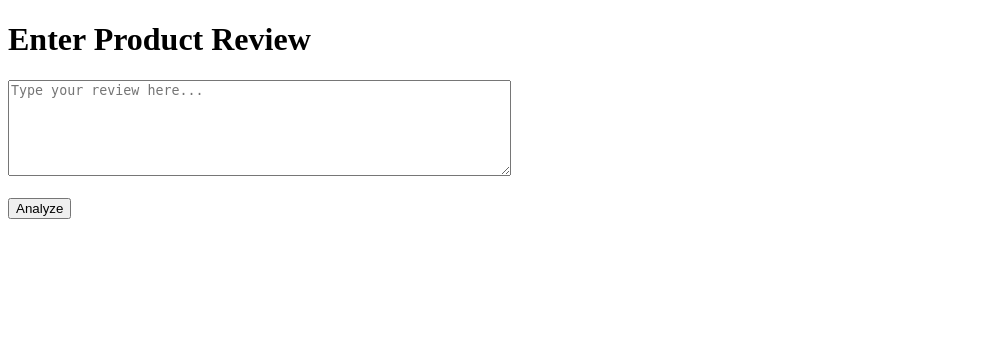
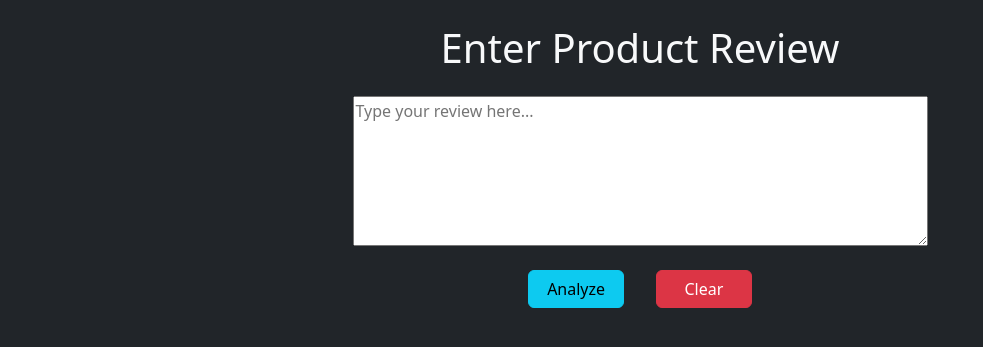
Before and after one commit to utkarshanik/Semantic_Analysis, a Flask app: page / in a window 1280 px wide. Shown: the top 347 px of the page, without its empty margins (0-983 px from the left). Run offline with Flask 3, Linux system fonts and the light colour scheme.

Commit message:
Modified the html Css

```diff
--- a/templates/index.html
+++ b/templates/index.html
@@ -2,31 +2,61 @@
 <html>
 <head>
     <title>Product Review Analyzer</title>
+    <link href="https://cdn.jsdelivr.net/npm/bootstrap@5.3.3/dist/css/bootstrap.min.css" rel="stylesheet">
+
 </head>
-<body>
-    <h1>Enter Product Review</h1>
-    <form method="POST">
-        <textarea name="review" rows="6" cols="60" placeholder="Type your review here...">{{ user_text }}</textarea><br><br>
-        <input type="submit" value="Analyze">
+<body class="bg-dark d-flex flex-column justify-content-between align-items-center ">
+
+    <h1 class="text-light m-4">Enter Product Review</h1>
+    <form method="POST"  onsubmit="showSpinner()">
+        <div class="d-flex flex-column justify-content-center align-items-center">
+            <textarea id="feedback" class="m-0" name="review" rows="6" cols="60" placeholder="Type your review here...">{{ user_text }}</textarea>
+            <div class="col-12 mb-2 mt-2 d-flex justify-content-center align-items-center">
+                <input class="col-2 m-3 btn btn-info" type="submit" value="Analyze">
+                <button class=" col-2 m-3 btn btn-danger" onclick="clearTextarea()">Clear</button>
+            </div>
+        </div>
     </form>
 
+    <div id="loadingSpinner" class="my-4 text-light d-none d-flex justify-content-center align-items-center flex-column">
+        <div class="spinner-border text-info" role="status">
+        <span class="visually-hidden">Loading...</span>
+        </div>
+        <p class="mt-1">Analyzing review...</p>
+    </div>
+
+ <div id="resultSection" class="text-center w-75">
     {% if overall %}
-        <h2> Overall Sentiment</h2>
-        <p>{{ overall.label }} (Confidence: {{ overall.score | round(2) }})</p>
+      <h2 class="text-light">Overall Sentiment</h2>
+      <p class="text-light ">{{ overall.label }} (Confidence: {{ overall.score | round(2) }})</p>
 
-        <h3> Positive Aspects:</h3>
-        <ul>
-            {% for aspect in positives %}
-                <li>{{ aspect }}</li>
-            {% endfor %}
-        </ul>
+      <h3 class="text-light mt-4">Positive Aspects</h3>
+      <div class="mb-1">
+        {% for aspect in positives %}
+          <span class="badge bg-success me-2 mb-2">{{ aspect }}</span>
+        {% endfor %}
+      </div>
 
-        <h3>Negative Aspects:</h3>
-        <ul>
-            {% for aspect in negatives %}
-                <li>{{ aspect }}</li>
-            {% endfor %}
-        </ul>
+      <h3 class="text-light mt-1">Negative Aspects</h3>
+      <div>
+        {% for aspect in negatives %}
+          <span class="badge bg-danger me-2 mb-2">{{ aspect }}</span>
+        {% endfor %}
+      </div>
     {% endif %}
+  </div>
+
 </body>
+<script>
+  function clearTextarea() {
+    document.getElementById("feedback").value = "";
+  }
+   function showSpinner() {
+      // Show the spinner
+      document.getElementById("loadingSpinner").classList.remove("d-none");
+      // Hide the result section (so it's not visible until reload)
+      document.getElementById("resultSection").style.display = "none";
+    }
+</script>
+
 </html>
```
